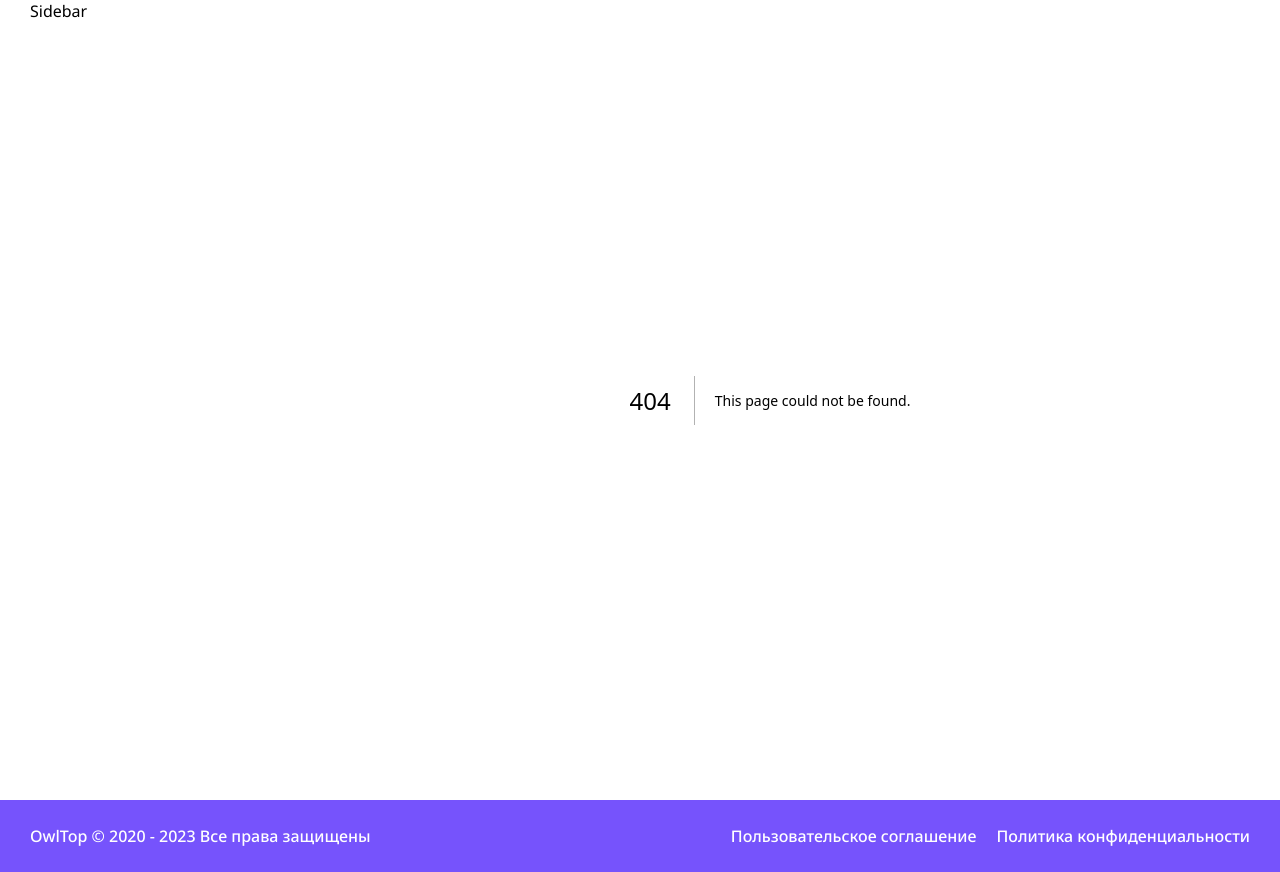
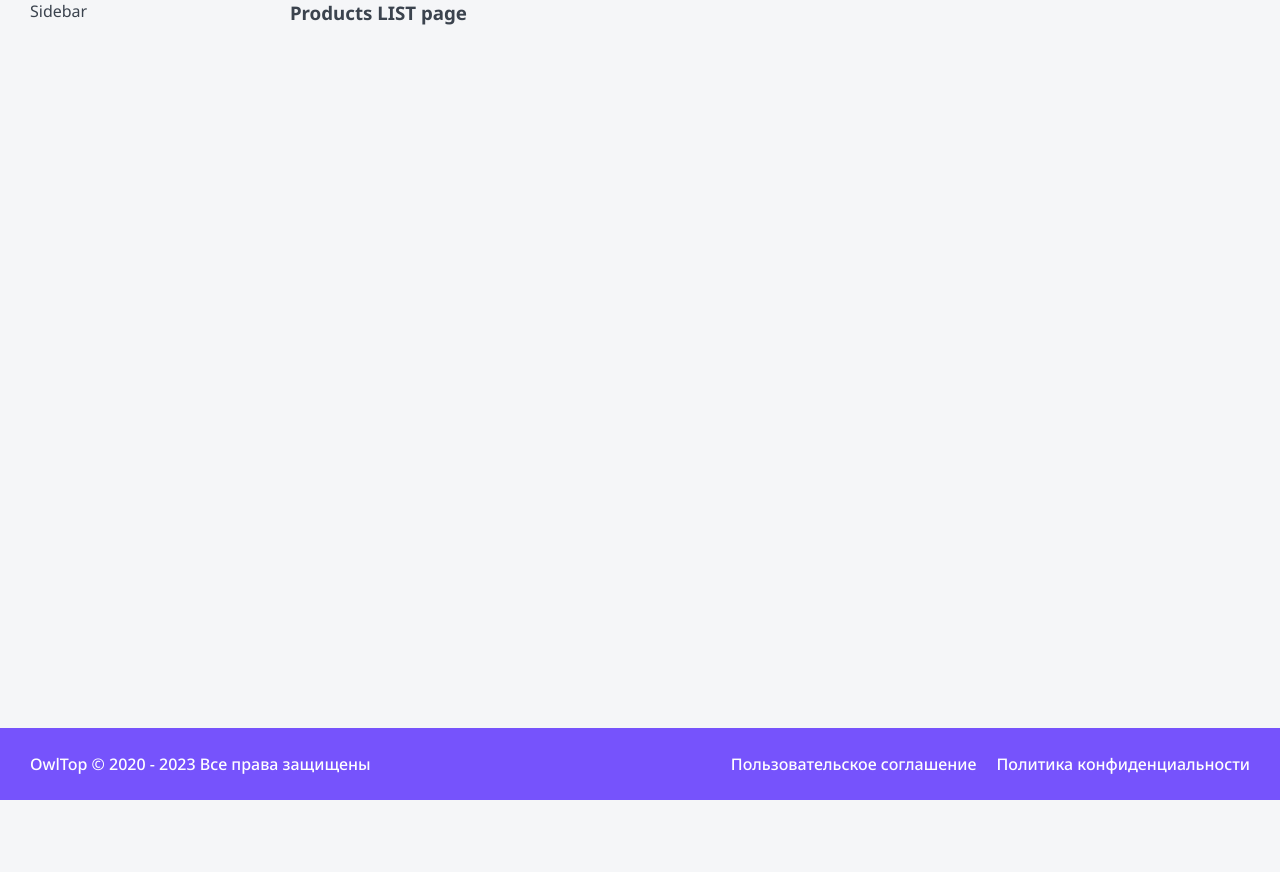
Before and after one commit to SergeiAmpilov/next-udemy, a Next.js app: page /products in a window 1280 px wide. Before the commit this address had no page. After the commit the page ends 800 px from the top, so only its background shows below. Built offline with nearby package versions, Linux system fonts and the light colour scheme.

Commit message:
feat: dynamic page

```diff
--- /dev/null
+++ b/app/(site)/products/page.tsx
@@ -0,0 +1,14 @@
+import { Metadata } from "next";
+
+export const metadata: Metadata = {
+  title: 'Products list page'
+}
+
+
+export default function ProductList(): JSX.Element {
+  return (
+    <div>
+      <h3>Products LIST page</h3>
+    </div>
+  );
+}
```
Also changed, not shown: app/(site)/news/page.tsx (deleted, +0 -14 lines), app/(site)/products/[alias]/page.tsx (added, +15 -0 lines).
